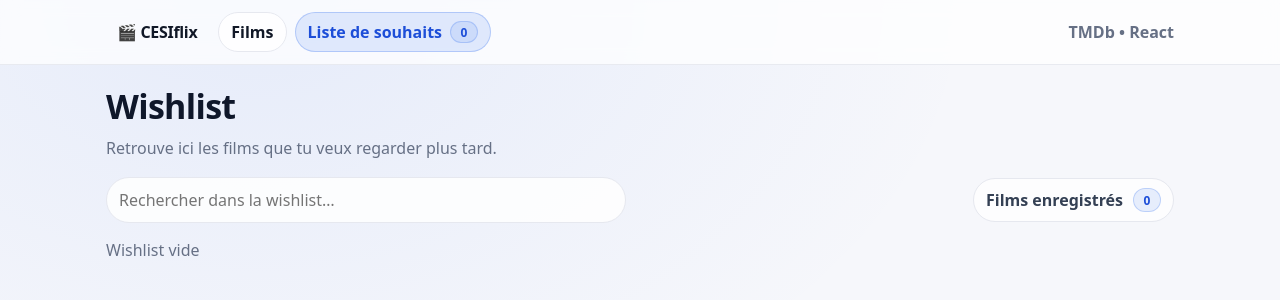
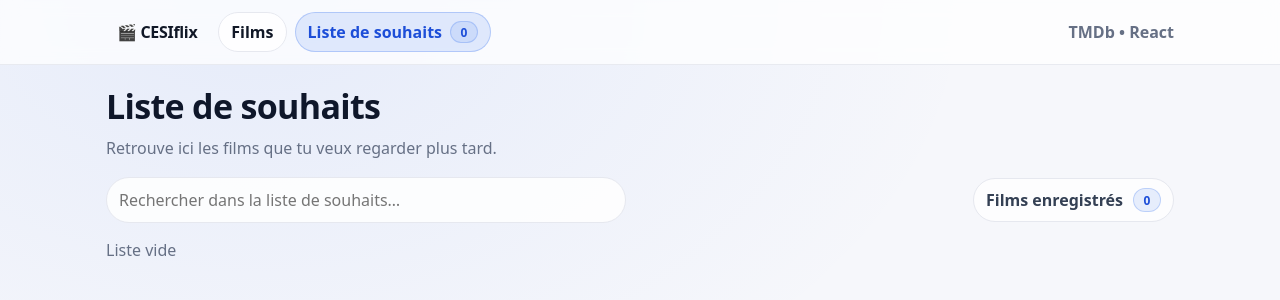
Before and after one commit to AntoineDI23/movies-react, a React (Vite) app: page /wishlist in a window 1280 px wide. Shown: the top 300 px of the page. Built offline with nearby package versions, Linux system fonts and the light colour scheme.

Commit message:
[Feat] Translate English words into French

```diff
--- a/src/components/MovieList/MovieList.jsx
+++ b/src/components/MovieList/MovieList.jsx
@@ -3,10 +3,10 @@ import { Link } from "react-router";
 import styles from "./MovieList.module.css";
 
 const CATEGORIES = [
-  { key: "now_playing", label: "Now Playing" },
-  { key: "popular", label: "Popular" },
-  { key: "top_rated", label: "Top Rated" },
-  { key: "upcoming", label: "Upcoming" },
+  { key: "now_playing", label: "En ce moment" },
+  { key: "popular", label: "Populaires" },
+  { key: "top_rated", label: "Les mieux notés" },
+  { key: "upcoming", label: "À venir" },
 ];
 
 const MovieList = () => {
--- a/src/components/Wishlist/Wishlist.jsx
+++ b/src/components/Wishlist/Wishlist.jsx
@@ -17,7 +17,7 @@ const Wishlist = () => {
 
   return (
     <div className={styles.container}>
-      <h1 className={styles.title}>Wishlist</h1>
+      <h1 className={styles.title}>Liste de souhaits</h1>
       <p className={styles.subtitle}>
         Retrouve ici les films que tu veux regarder plus tard.
       </p>
@@ -25,19 +25,19 @@ const Wishlist = () => {
       <div className={styles.toolbar}>
         <input
           type="text"
-          placeholder="Rechercher dans la wishlist…"
+          placeholder="Rechercher dans la liste de souhaits…"
           value={query}
           onChange={(e) => setQuery(e.target.value)}
           className={styles.searchInput}
         />
 
-        <div className={styles.badgeInfo} title="Nombre de films dans la wishlist">
+        <div className={styles.badgeInfo} title="Nombre de films dans la liste de souhaits">
           Films enregistrés <span className={styles.badgeNumber}>{wishlist.length}</span>
         </div>
       </div>
 
       {wishlist.length === 0 ? (
-        <p className={styles.message}>Wishlist vide</p>
+        <p className={styles.message}>Liste vide</p>
       ) : filtered.length === 0 ? (
         <p className={styles.message}>
           Aucun film ne correspond à ta recherche.
```
Also changed, not shown: 1 other file (tests, documents, lock files or other folders).
